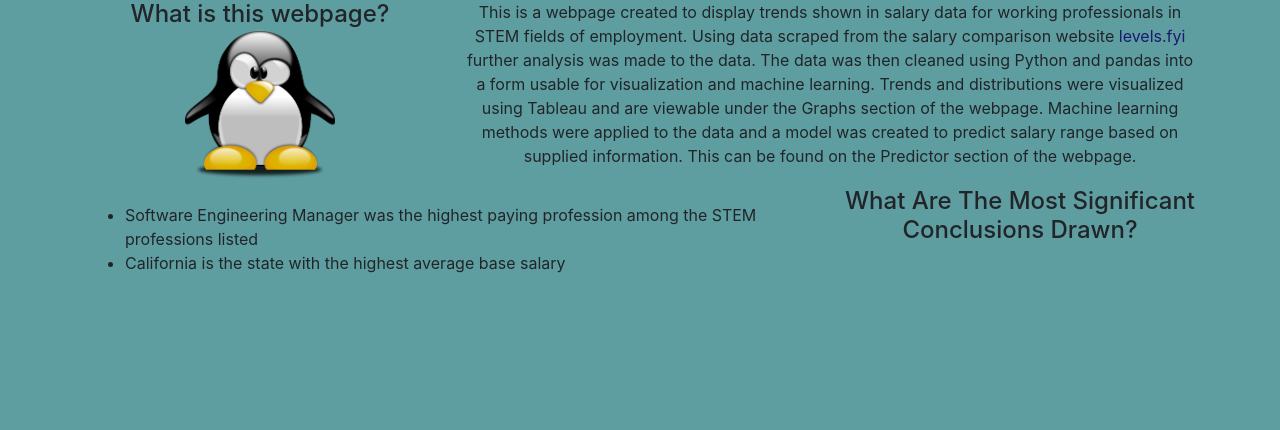
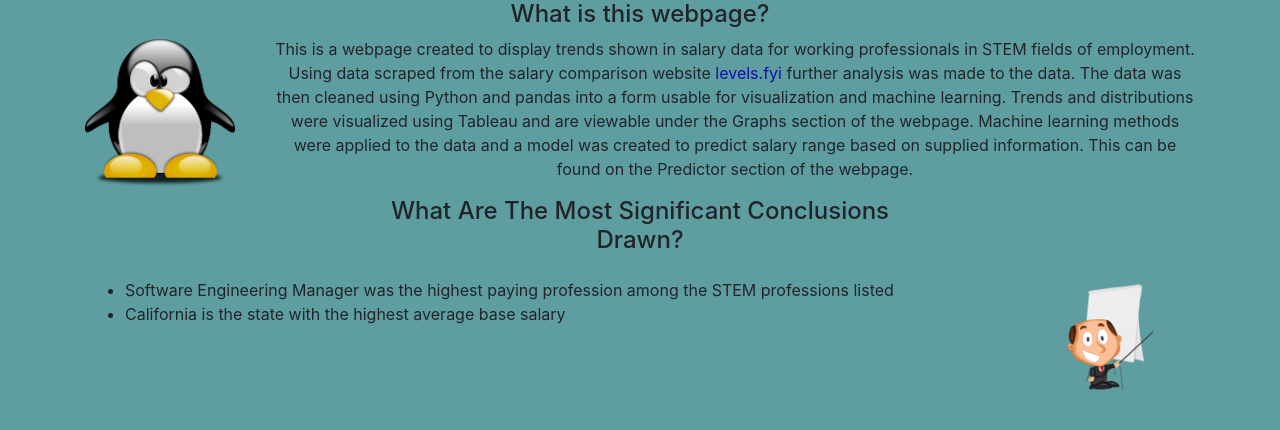
Before and after one commit to mgsrichard/Capstone-Project, a Flask app: page / in a window 1280 px wide. Shown: the part 56-486 px from the top of the page. Run offline with Flask 2, Linux system fonts and the light colour scheme; parts of the project's set-up code (start-up, migrations or seed data) failed here and were passed over.

Commit message:
website update

```diff
--- a/app.py
+++ b/app.py
@@ -27,7 +27,25 @@ def predictor():
         yearsatcompany = request.form["yearsatcompany"]
         region = request.form["region"]
         pred =  model.predict(np.array([[int(yearsofexperience), int(yearsatcompany), int(region)]]))
-        return render_template('predictor.html', pred=str(pred))
+        if pred == 1:
+            output = "Your predicted salary is between $25,000-50,000"
+        elif pred == 2:
+            output = "Your predicted salary is between $50,001-75,000"
+        elif pred == 3:
+            output = "Your predicted salary is between $75,001-100,000"
+        elif pred == 4:
+            output = "Your predicted salary is between $100,001-125,000"
+        elif pred == 5:
+            output = "Your predicted salary is between $125,001-150,000"
+        elif pred == 6:
+            output = "Your predicted salary is between $150,001-175,000"
+        elif pred == 7:
+            output = "Your predicted salary is between $175,001-200,000"
+        elif pred == 8:
+            output = "Your predicted salary is between $200,001-225,000"
+        else:
+            output = "Your predicted salary is greater than $225,000"
+        return render_template('predictor.html', output=str(output))
     return render_template('predictor.html')
 
 
--- a/templates/index.html
+++ b/templates/index.html
@@ -27,15 +27,20 @@
     </div>
     <div class="container">
         <div class="row">
-            <div class="col-md-4">
-                <h4>What is this webpage?
+            <div class="col-md-3"></div>
+            <div class="col-md-6">
+                <h4>What is this webpage?</h4>
+            </div>
+            <div class="col-md-3"></div>
+        </div>
+        <div class="row">
+            <div class="col-md-2">
                     <img src="static\images\penguin-g6c7825111_640.png" width="150" height="150">
-                </h4>
             </div>
-            <div class="col-md-8">
+            <div class="col-md-10">
                 <p>
                     This is a webpage created to display trends shown in salary data for working professionals in STEM fields of employment.
-                    Using data scraped from the salary comparison website <a class="link" href="https://www.levels.fyi/" style="color:#191970">levels.fyi</a> further analysis was made to the data.
+                    Using data scraped from the salary comparison website <a class="link" href="https://www.levels.fyi/" style="color:#0f0fa8">levels.fyi</a> further analysis was made to the data.
                     The data was then cleaned using Python and pandas into a form usable for visualization and machine learning.
                     Trends and distributions were visualized using Tableau and are viewable under the Graphs section of the webpage.
                     Machine learning methods were applied to the data and a model was created to predict salary range based on supplied information.
@@ -44,7 +49,14 @@
             </div>
         </div>
         <div class="row">
-            <div class="col-md-8">
+            <div class="col-md-3"></div>
+            <div class="col-md-6">
+                <h4>What Are The Most Significant Conclusions Drawn?</h4>
+            </div>
+            <div class="col-md-3"></div>
+        </div>
+        <div class="row">
+            <div class="col-md-10">
                 <p>
                     <ul>
                         <li>Software Engineering Manager was the highest paying profession among the STEM professions listed</li>
@@ -52,8 +64,8 @@
                     </ul>
                 </p>
             </div>
-            <div class="col-md-4">
-                <h4>What Are The Most Significant Conclusions Drawn?</h4>
+            <div class="col-md-2">
+                <img src="static\images\businessman-gdf2c0280b_640.png" width="150" height="150">
             </div>
         </div>
     </div>
```
Also changed, not shown: templates/graphs.html (+11 -6 lines), templates/predictor.html (+1 -17 lines), static/images/businessman-gdf2c0280b_640.png (added).
